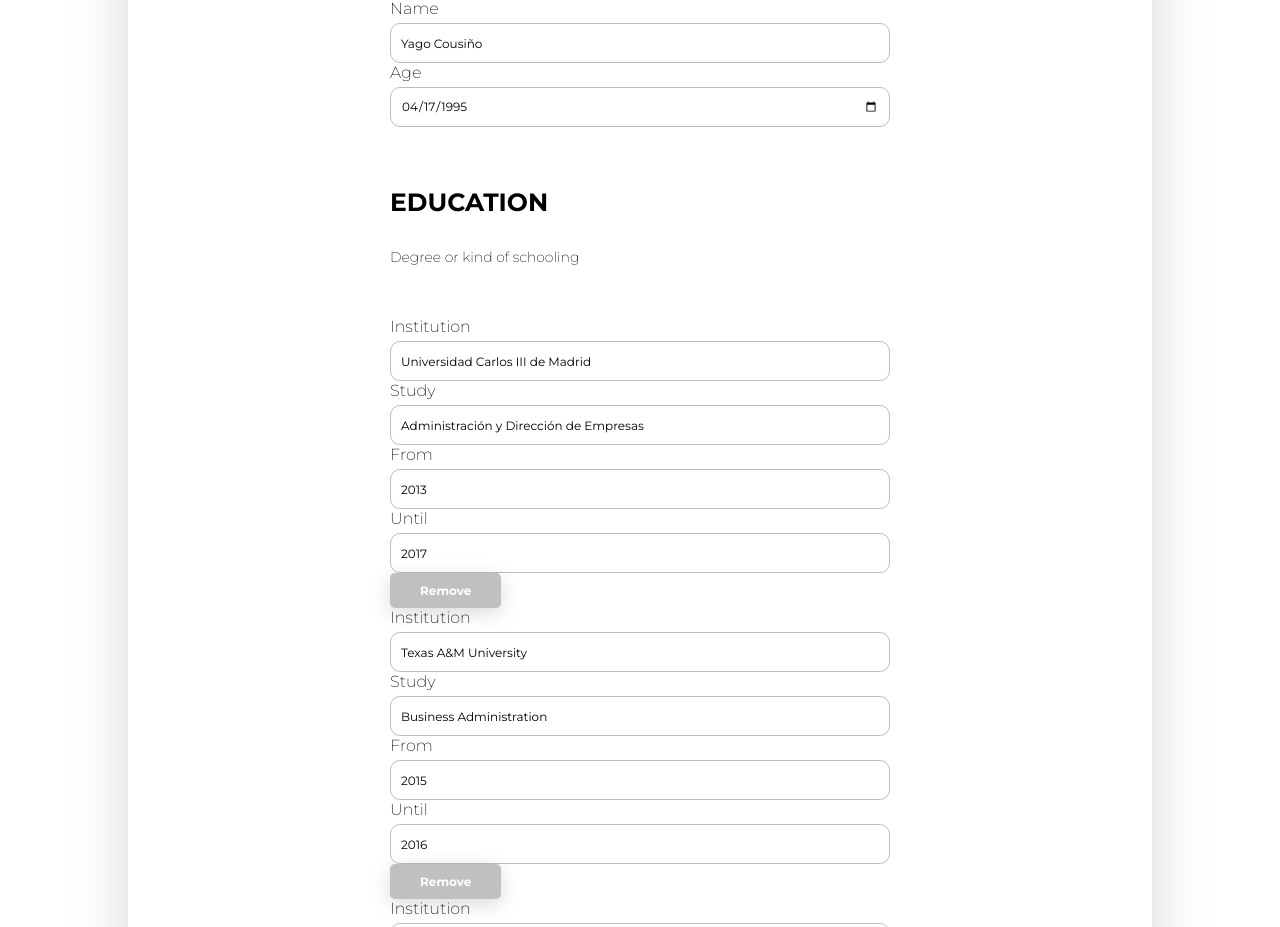
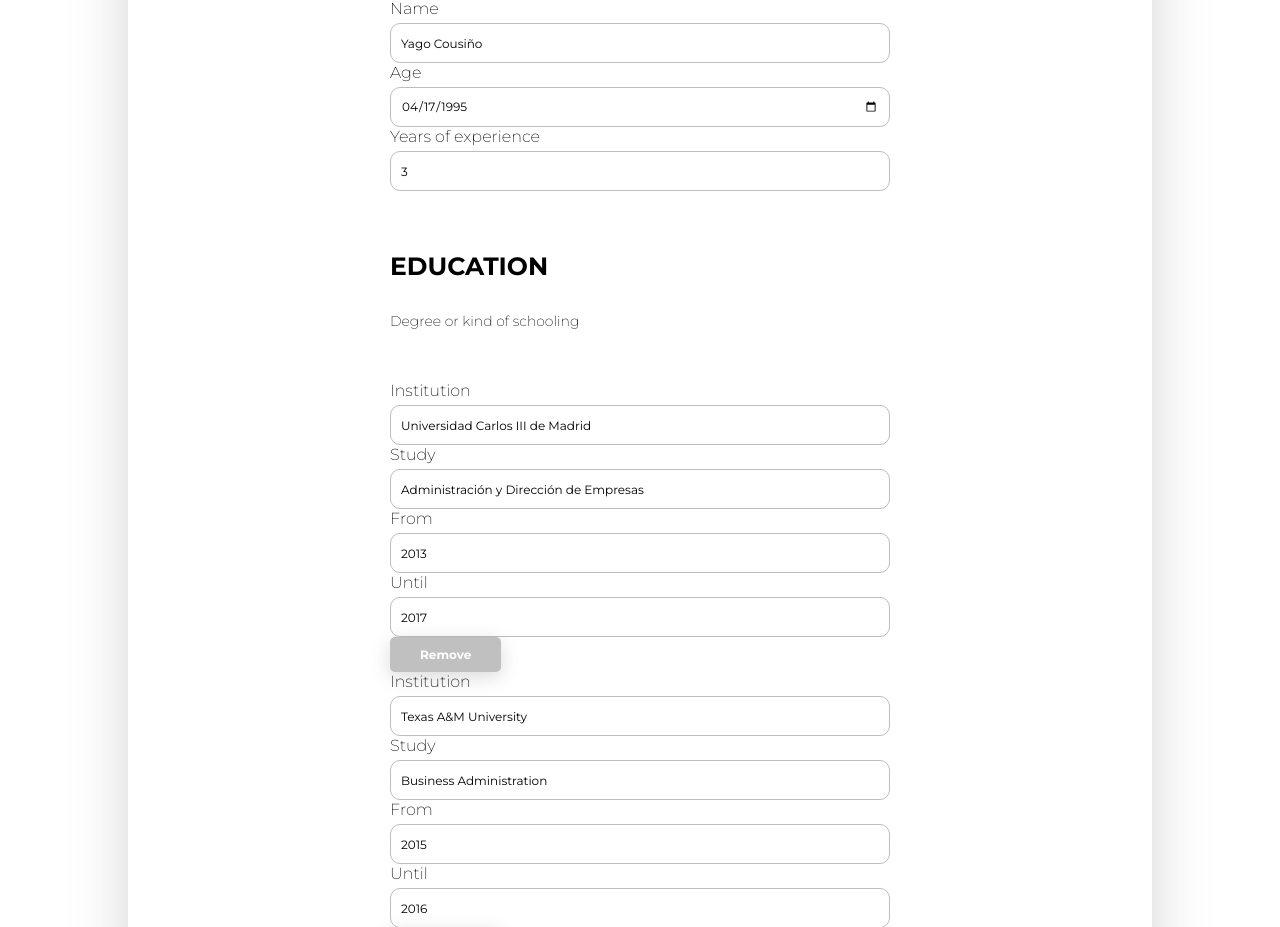
Before and after one commit to sayheylaura/manfred-awesomic-cv, a React (Create React App) app: page /#/ in a window 1280 px wide. Shown: the part 954-1881 px from the top of the page. Built offline with nearby package versions, Linux system fonts and the light colour scheme.

Commit message:
Add  yearsOfExperience input

```diff
--- a/src/App.js
+++ b/src/App.js
@@ -74,16 +74,15 @@ class App extends Component {
   handleProfileInputs(event) {
     const { value, name } = event.currentTarget;
     this.setState(prevState => {
-      const newProfile = {
-        ...prevState.sample.author.profile,
-        [name]: value
-      };
       const newState = {
         sample: {
           ...prevState.sample,
           author: {
             ...prevState.sample.author,
-            profile: [newProfile]
+            profile: {
+              ...prevState.sample.author.profile,
+              [name]: value
+            }
           }
         }
       };
--- a/src/components/FormAuthor/index.js
+++ b/src/components/FormAuthor/index.js
@@ -6,11 +6,10 @@ import FormImage from "../FormImage";
 class FormAuthor extends Component {
   render() {
     const { sample, handleProfileInputs, handleImage } = this.props;
-    const { name, birthday } = sample.author.profile;
+    const { name, birthday, yearsOfExperience } = sample.author.profile;
     return (
       <fieldset className="form__author">
         <legend>Personal data</legend>
-
         <FormImage updateAvatar={handleImage} image={sample.author.profile.image} />
 
         <FormInput
@@ -31,6 +30,16 @@ class FormAuthor extends Component {
           inputValue={birthday}
           handleInputChange={handleProfileInputs}
         />
+
+        <FormInput
+          labelContent="Years of experience"
+          styles="form__input"
+          inputType="number"
+          inputName="yearsOfExperience"
+          inputValue={yearsOfExperience}
+          handleInputChange={handleProfileInputs}
+        />
+
       </fieldset>
     );
   }
--- a/src/components/Profile/index.js
+++ b/src/components/Profile/index.js
@@ -51,7 +51,6 @@ class Profile extends Component {
         {publicLinks && !!publicLinks.length && (
           <PublicLinks profileLinks={publicLinks} />
         )}
-        )}
       </Fragment>
     );
   }
```
